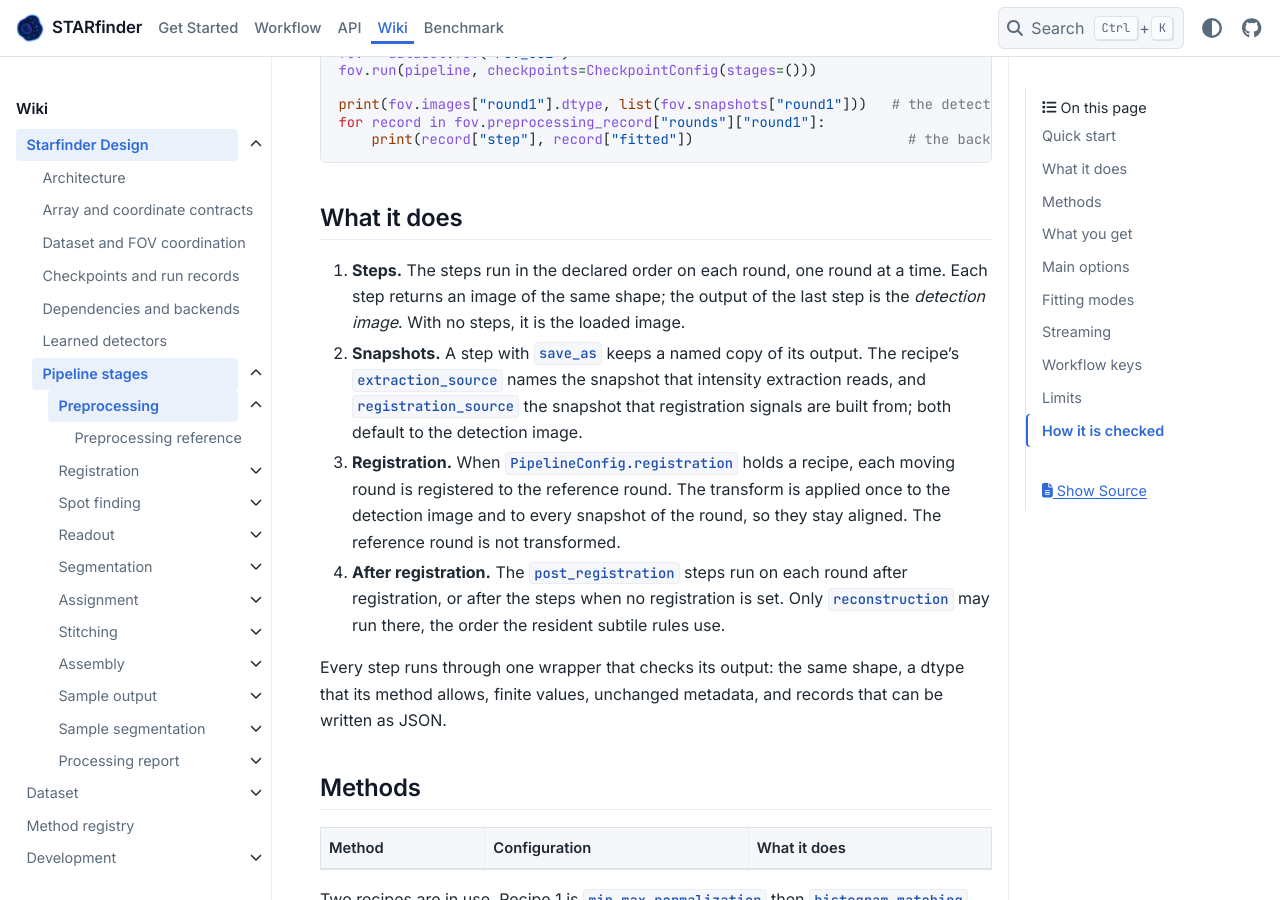
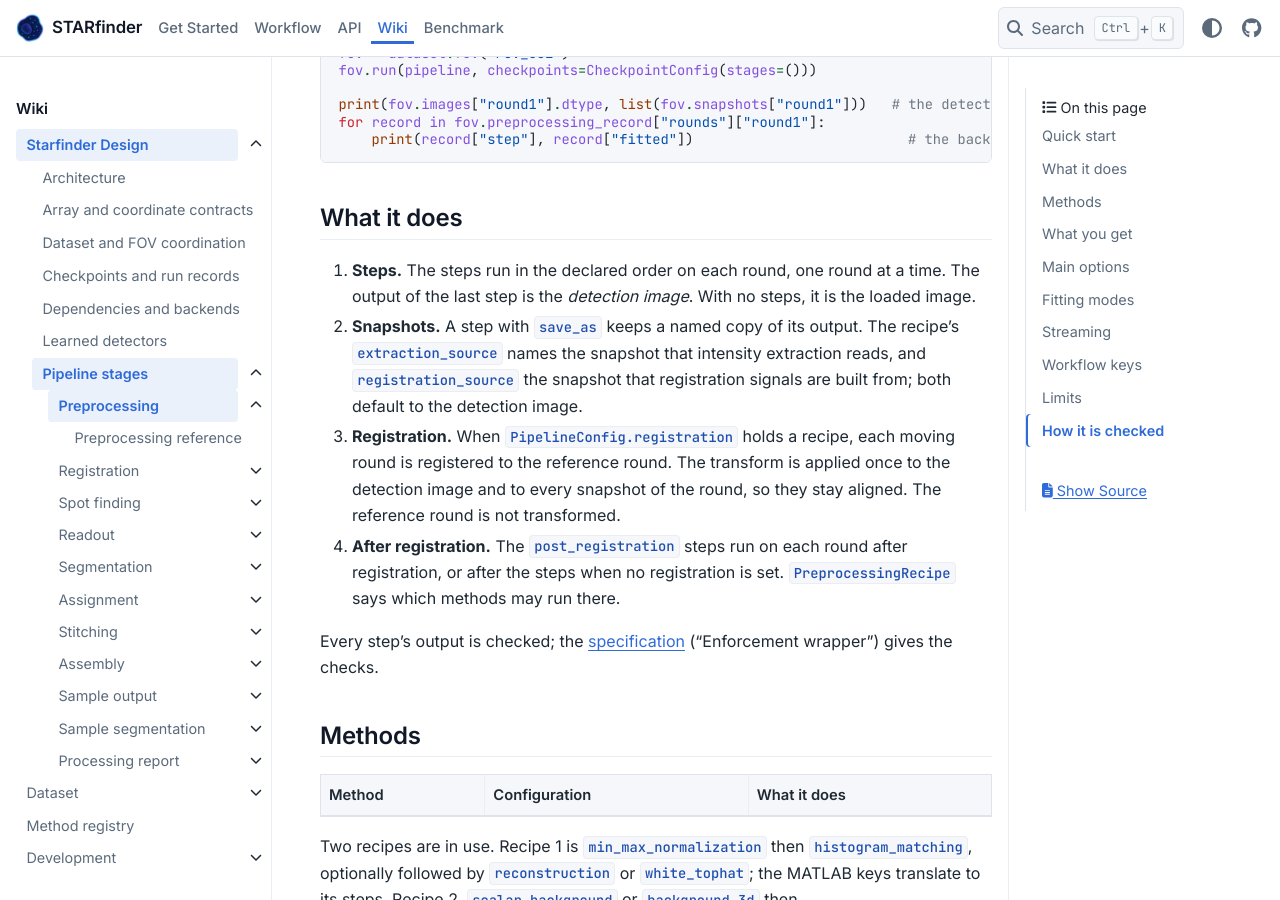
Before and after one commit to wanglab-broad/starfinder, a Sphinx documentation site: the page built from docs/preprocessing-contract.md, in a window 1280 px wide and 900 px high, scrolled down 906 px. Built offline with Sphinx 7.4.7 and the PyData theme 0.15.4, drawn with Linux system fonts in a browser that asks for light colours; some of the changed text lies outside the part shown.

Commit message:
fix(w-623): address review findings (restructure the preprocessing…)
The last repair removes the precise rules that were still on the two
site pages. Guide: - The wrapper's list of checks is now one sentence
("Every step's output is checked") with a pointer to the specification's
"Enforcement wrapper" section. - "Each step returns an image of the same
shape" is removed. - "Only `reconstruction` may run there…" is replaced
by a pointer to PreprocessingRecipe on the API page. - The streaming
retention rule is replaced by a pointer to the specification's
"Streaming" section. - The MATLAB-key sentence is shortened to "raise an
error", with the replacements left to …

Linear-Issue: W-623

```diff
--- a/docs/preprocessing-contract.md
+++ b/docs/preprocessing-contract.md
@@ -50,8 +50,8 @@ for record in fov.preprocessing_record["rounds"]["round1"]:
 ## What it does
 
 1. **Steps.** The steps run in the declared order on each round, one round at a time.
-   Each step returns an image of the same shape; the output of the last step is the
-   *detection image*. With no steps, it is the loaded image.
+   The output of the last step is the *detection image*. With no steps, it is the
+   loaded image.
 2. **Snapshots.** A step with `save_as` keeps a named copy of its output. The recipe's
    `extraction_source` names the snapshot that intensity extraction reads, and
    `registration_source` the snapshot that registration signals are built from; both
@@ -61,12 +61,12 @@ for record in fov.preprocessing_record["rounds"]["round1"]:
    detection image and to every snapshot of the round, so they stay aligned. The
    reference round is not transformed.
 4. **After registration.** The `post_registration` steps run on each round after
-   registration, or after the steps when no registration is set. Only `reconstruction`
-   may run there, the order the resident subtile rules use.
+   registration, or after the steps when no registration is set.
+   {py:class}`~starfinder.preprocessing.PreprocessingRecipe` says which methods may run
+   there.
 
-Every step runs through one wrapper that checks its output: the same shape, a dtype
-that its method allows, finite values, unchanged metadata, and records that can be
-written as JSON.
+Every step's output is checked; the
+[specification](https://github.com/wanglab-broad/starfinder/blob/dev/design/specs/preprocessing.md#enforcement-wrapper) ("Enforcement wrapper") gives the checks.
 
 ## Methods
 
@@ -113,7 +113,8 @@ The reference gives each method's options and their defaults.
 ## Fitting modes
 
 `scalar_background`, `percentile_normalization` and `histogram_matching` have a `fit`
-option. With `fit="fov"`, `scalar_background` and `percentile_normalization` fit their values on each round of each FOV, and
+option. With `fit="fov"`, `scalar_background` and `percentile_normalization` fit
+their values on each round of each FOV, and
 `histogram_matching` matches every round to one channel of the reference round of
 the same FOV. With `fit="supplied"`, they are read from the recipe's
 `supplied_statistics` file, which holds statistics merged over a set of FOVs of the
@@ -138,9 +139,8 @@ summary pass and the application pass by hand on three synthetic FOVs; from
 `FOV.run` processes the reference round first, then the other sequencing rounds in
 their declared order. With `ExecutionConfig(mode="streaming")`, rounds are loaded one
 at a time, and a moving round's image and snapshots are released once the round is
-done unless `retain_images=True`. The reference round's input to `histogram_matching`
-(with `fit="fov"`) and its `registration_source` snapshot are kept until every round
-has been processed.
+done unless `retain_images=True`. The [specification](https://github.com/wanglab-broad/starfinder/blob/dev/design/specs/preprocessing.md#streaming) ("Streaming")
+says what is kept from the reference round.
 
 ## Workflow keys
 
@@ -163,9 +163,9 @@ rules:
 
 `post_registration` lists steps in the same form; `extraction_source`,
 `registration_source` and `supplied_statistics` are the recipe's fields. Without the
-key, no preprocessing runs. The MATLAB keys `enhance_contrast`, `hist_equalize`,
-`morph_recon` and `tophat` raise under `backend: python`, naming the step that
-replaces each. {doc}`workflow-configuration` describes the rules.
+key, no preprocessing runs. Under `backend: python`, the MATLAB preprocessing keys
+raise an error; {doc}`migration` gives the step that replaces each.
+{doc}`workflow-configuration` describes the rules.
 
 ## Limits
 
```
Also changed, not shown: docs/preprocessing-algorithms.md (+1 -2 lines).
